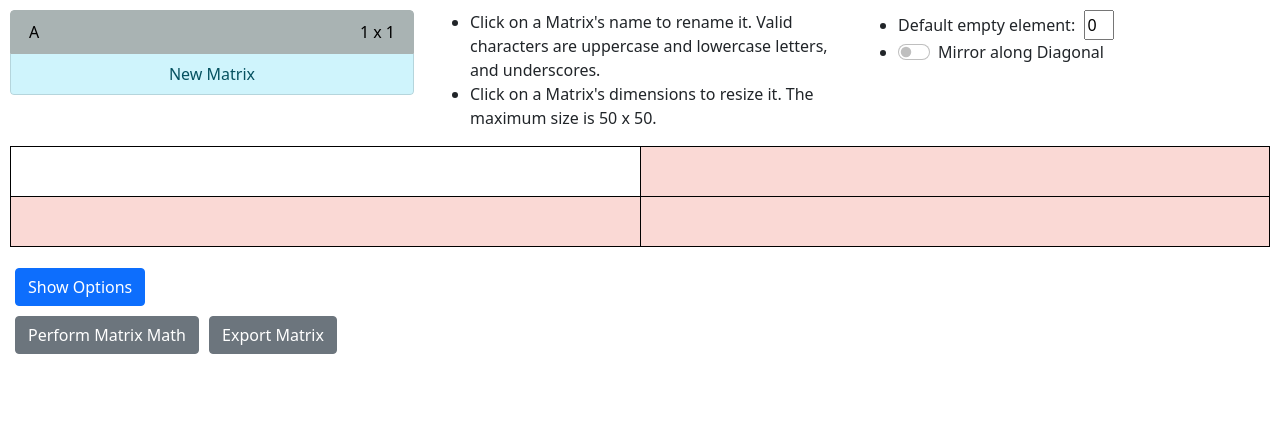
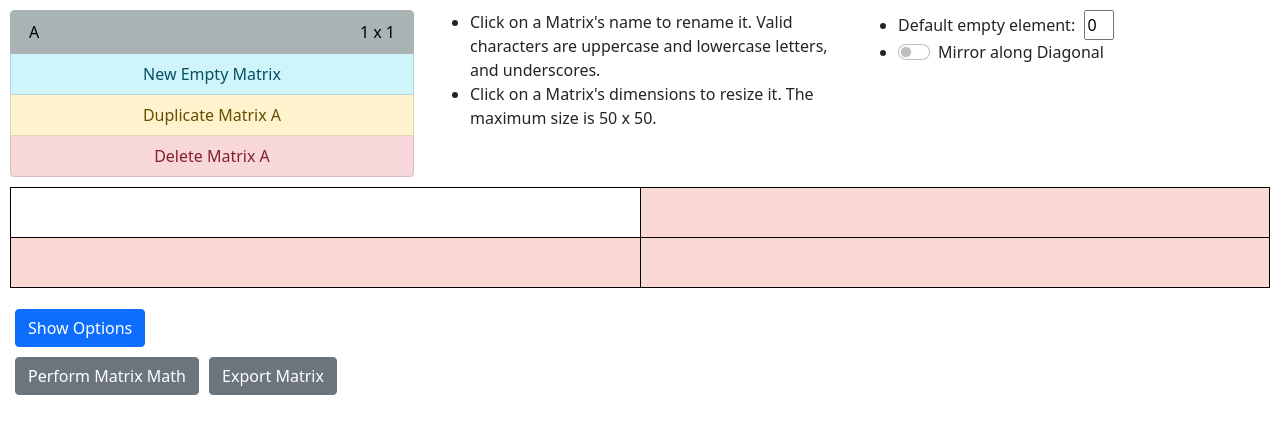
Before and after one commit to andrewctam/matrix-gen, a React (Create React App) app: page / in a window 1280 px wide. Shown: the top 434 px of the page. Built offline with nearby package versions, Linux system fonts and the light colour scheme.

Commit message:
Add Delete and Copy button

```diff
--- a/public/index.html
+++ b/public/index.html
@@ -92,7 +92,7 @@
     text-align: right;
   }
   .list-group {
-    max-height: 200px;
+    max-height: 250px;
     overflow-y: auto;
     width: 100%;
     margin-bottom: 10px;
--- a/src/App.js
+++ b/src/App.js
@@ -12,9 +12,7 @@ class App extends React.Component {
             mirror: false,
             sparseVal: "0",
             selection: "A",
-            matrices: {"A": [["", ""], ["", ""]]
-
-            }
+            matrices: {"A": [["", ""], ["", ""]]}
         }
     }
 
@@ -41,11 +39,13 @@ class App extends React.Component {
                 <Selectors matrices = {this.state.matrices}
                     updateSelection = {this.updateSelection}
                     addMatrix = {this.addMatrix}
+                    deleteMatrix = {this.deleteMatrix}
                     renameMatrix = {this.renameMatrix}
+                    copyMatrix = {this.copyMatrix}
                     selection = {this.state.selection}
                     updateMatrix = {this.updateMatrix}
                     resizeMatrix = {this.resizeMatrix}
-                updateParameter = {this.updateParameter}/>
+                    updateParameter = {this.updateParameter}/>
 
                 {editor}
             </div>
@@ -63,6 +63,7 @@ class App extends React.Component {
         this.setState({selection: selected})
     }
 
+
     renameMatrix = (oldName, newName) => {
         var temp = this.state.matrices;
         if (newName in temp)
@@ -75,9 +76,29 @@ class App extends React.Component {
         return true;
     }
 
-    copyMatrix = (toCopy, name) => {
+
+    copyMatrix = (toCopy, name = undefined) => {
         var temp = this.state.matrices;
-        temp[name] = temp[toCopy].map(function(arr) { return arr.slice(); });
+        var matrixName;
+        if (name === undefined) {
+            var charCode = 65;
+            matrixName = "A";
+            while (matrixName in temp) {
+                //if (name.charAt(name.length - 1) === "Z") {
+                if (charCode === 90) {
+                    matrixName += "A"
+                    charCode = 65;
+                }
+                else
+                    matrixName = matrixName.substring(0, matrixName.length - 1) + String.fromCharCode(++charCode);
+            }
+        } else {
+            matrixName = name;
+        }
+
+
+
+        temp[matrixName] = temp[toCopy].map(function(arr) { return arr.slice(); });
         this.setState({matrices: temp});
     }
 
@@ -115,6 +136,12 @@ class App extends React.Component {
 
     }
 
+    deleteMatrix = (del) => {
+        var temp = this.state.matrices;
+        delete temp[del];
+        this.setState({matrices: temp});
+    }
+
     updateParameter = (i, updated) => {
         switch (i) {
             case "sparse":
@@ -147,7 +174,7 @@ class App extends React.Component {
                     arr[j] = this.state.matrices[name][i][j]
                 }
 
-                for (var j = lessCols - 1; j < cols; j++) {
+                for (j = lessCols - 1; j < cols; j++) {
                     arr[j] = "";
                 }
 
--- a/src/matrix/MatrixEditor.js
+++ b/src/matrix/MatrixEditor.js
@@ -156,7 +156,7 @@ class MatrixEditor extends React.Component {
 
 
     updateEntry = (i, j, val) => {
-        if (i != 50 && j != 50) {
+        if (i !== 50 && j !== 50) {
             var temp = this.props.matrix;
             temp[i][j] = val;
             this.props.updateMatrix(temp, this.props.name);
--- a/src/matrix/MatrixMath.js
+++ b/src/matrix/MatrixMath.js
@@ -18,7 +18,7 @@ class MatrixMath extends React.Component {
 
     handleChange = (e) => {
         var updated = e.target.value
-        if (/[a-zA-Z0-9*+\-\s()]?/.test(updated)) {
+        if (/^[a-zA-Z0-9*+\-\s()]*$/.test(updated)) {
             this.setState({expression: updated})
         }
     }
@@ -40,13 +40,13 @@ class MatrixMath extends React.Component {
         for (var i = 0; i < str.length; i++) {
             char = str.charAt(i);
 
-            if (char == " ") {
+            if (char === " ") {
                 if (i === str.length - 1)
                     output.push(str.substring(start, end + 1))
                 else
                     continue;
             } else if (/[A-Za-z-0-9]/.test(char)) {
-                if (start == -1) {
+                if (start === -1) {
                     start = i
                     end = i
                 }
@@ -57,20 +57,20 @@ class MatrixMath extends React.Component {
                     output.push(str.substring(start, end + 1))
                 }
             } else {
-                if (start != -1) {
+                if (start !== -1) {
                     output.push(str.substring(start, end + 1))
                     start = -1;
                     end = -1;
                 }
 
-                if (char == "(")
+                if (char === "(")
                     stack.push(char)
-                else if (char == ")") {
-                    while (stack[stack.length - 1] != "(")
+                else if (char === ")") {
+                    while (stack[stack.length - 1] !== "(")
                         output.push(stack.pop())
                     stack.pop();
                 }
-                else if (stack.length == 0 || stack[stack.length - 1] === "(")
+                else if (stack.length === 0 || stack[stack.length - 1] === "(")
                     stack.push(char)
                 else if (this.orderOfOperations(char) > this.orderOfOperations(stack[stack.length - 1]))
                     stack.push(char)
--- a/src/selectors/SelectorButton.js
+++ b/src/selectors/SelectorButton.js
@@ -95,14 +95,14 @@ class SelectorButton extends React.Component {
                 this.props.resizeMatrix(this.props.name, rows + 1, cols + 1);
             } else {
                 alert("Dimensions can not be zero");
-                var rows = this.props.matrices[this.props.name].length - 1
-                var cols = this.props.matrices[this.props.name][0].length - 1
+                rows = this.props.matrices[this.props.name].length - 1
+                cols = this.props.matrices[this.props.name][0].length - 1
 
                 this.setState({displaySize: (rows) + " x " + cols});
             }
         } else {
-            var rows = this.props.matrices[this.props.name].length - 1
-            var cols = this.props.matrices[this.props.name][0].length - 1
+            rows = this.props.matrices[this.props.name].length - 1
+            cols = this.props.matrices[this.props.name][0].length - 1
 
             this.setState({displaySize: (rows) + " x " + cols});
         }
--- a/src/selectors/Selectors.js
+++ b/src/selectors/Selectors.js
@@ -33,13 +33,20 @@ class Selectors extends React.Component {
                         else
                             break;
                     }
-
                     selectors[j + 1] = current;
                 }
             }
         }
 
         selectors.push(<AddButton key = " add " addMatrix = {this.props.addMatrix} />)
+        selectors.push(<DuplicateButton key = " duplicate "
+            copyMatrix = {this.props.copyMatrix}
+            selection = {this.props.selection}/>)
+
+        selectors.push(<DeleteButton key = " delete "
+            deleteMatrix = {this.props.deleteMatrix}
+            updateSelection = {this.props.updateSelection}
+            selection = {this.props.selection}/>)
 
         return  <div class = "row">
             <div class = "col-sm-4">
@@ -55,7 +62,6 @@ class Selectors extends React.Component {
             </div>
             <div class = "col-sm-4">
                 <ul>
-
                     <li>Default empty element: &nbsp;
                     <ParameterTextInput width = {"30px"} defaultVal = {"0"} id={"sparse"} updateParameter={this.props.updateParameter}/> </li>
                     <li><ParameterSwitchInput defaultVal = {false} name={"mirror"} text = {"Mirror along Diagonal"} updateParameter={this.props.updateParameter}/></li>
@@ -68,13 +74,12 @@ class Selectors extends React.Component {
 }
 
 
-
 class AddButton extends React.Component {
     render() {
         return <button type="button"
             class={"list-group-item list-group-item-info"}
             onClick = {this.addMatrix}>
-            New Matrix
+            New Empty Matrix
         </button>
     }
 
@@ -83,4 +88,39 @@ class AddButton extends React.Component {
     }
 }
 
+class DeleteButton extends React.Component {
+    render() {
+        return <button type="button"
+            class={"list-group-item list-group-item-danger"}
+            disabled = {this.props.selection === "0"}
+            onClick = {this.deleteMatrix}>
+            Delete Matrix {this.props.selection !== "0" ? this.props.selection : ""}
+        </button>
+    }
+
+    deleteMatrix = () => {
+        if (window.confirm("Are you sure you want to delete " + this.props.selection + "?")) {
+            this.props.deleteMatrix(this.props.selection);
+            this.props.updateSelection("0");
+        }
+    }
+
+
+}
+
+class DuplicateButton extends React.Component {
+    render() {
+        return <button type="button"
+            class={"list-group-item list-group-item-warning"}
+            disabled = {this.props.selection === "0"}
+            onClick = {this.copyMatrix}>
+            Duplicate Matrix {this.props.selection !== "0" ? this.props.selection : ""}
+        </button>
+    }
+
+    copyMatrix = () => {
+        this.props.copyMatrix(this.props.selection);
+    }
+}
+
 export default Selectors;
```
